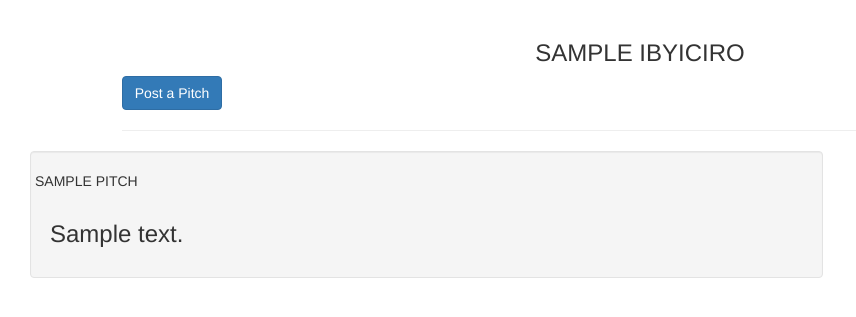
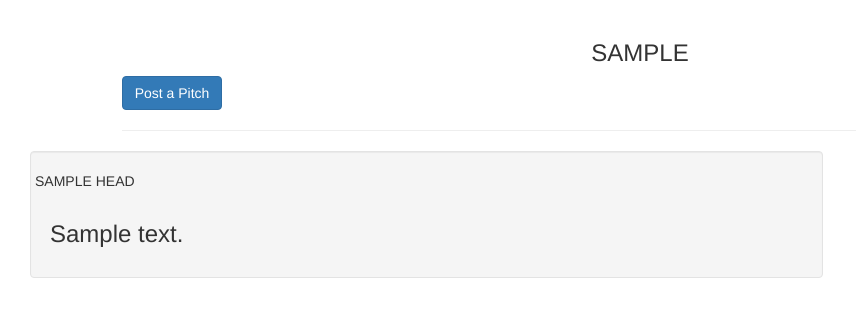
Before and after one commit to Belie06Loryn/One_-_Pitch, a Python web app: template app/templates/pitch.html in a window 1280 px wide. Shown: the part 52-369 px from the top of the page, without its empty margins (0-856 px from the left). Run offline with Jinja, Linux system fonts and the light colour scheme; the template is opened without the code that fills it: most values are stand-ins (such as "Sample title", 1, 10 or a date in 2020); some libraries are stand-ins or nearby versions.

Commit message:
displaying pitch

```diff
--- a/app/main/forms.py
+++ b/app/main/forms.py
@@ -8,7 +8,7 @@ class UpdateProfile(FlaskForm):
     submit = SubmitField('Submit')
 
 class PitchForm(FlaskForm):
-    content = TextAreaField('Post Your Pitch')
+    text = TextAreaField('Post Your Pitch')
     submit = SubmitField('Submit Pitch')
 
 class CommentForm(FlaskForm):
--- a/app/models.py
+++ b/app/models.py
@@ -65,7 +65,7 @@ class Pitch(db.Model):
         db.session.commit()
 
     def get_pi(id):
-        tone = Pitch.query.filter_by(category=id).all()
+        tone = Pitch.query.all()
         return tone
 
 
@@ -82,8 +82,8 @@ class Words(db.Model):
         db.session.commit()
 
     @classmethod
-    def get_words(self, id):
-        point = Words.query.order_by(Words.time_posted.desc()).filter_by(pitch=id).all()
+    def get_words(self,id):
+        point = Words.query.all()
         return point
 
 
--- a/app/templates/ibyiciro.html
+++ b/app/templates/ibyiciro.html
@@ -13,10 +13,9 @@
         <hr>
 
     </div>
-
-    {% if pitch %}
+    {% if pitches %}
       <div class="col-sm-12 col-md-8">
-          {{ macro.displayPitches(pitch)}}
+          {{ macro.displayPitches(pitches)}}
       </div>
     {%else%}
         <div class="well">
--- a/app/templates/macros.html
+++ b/app/templates/macros.html
@@ -8,19 +8,15 @@
 {% endmacro %}
 
 {% macro displayPitches(pitch_list) %}
-  {% for pitch in pitch_list %}
   <div class="col-md-12">
     <div class="well">
       <div class="row">
-        <p>{{pitch.name|upper}}</p></a>
+        <p>{{pitch_list.head|upper}}</p></a>
         <div class="col-md-10 col-sm-12">
-            <h3>{{pitch.content}}</h3>
-
-
+            <h3>{{pitch_list.text}}</h3>
       </div>
     </div>
    </div>
 
   </div>
-  {% endfor %}
 {% endmacro %}
--- a/app/templates/nouveau_pitch.html
+++ b/app/templates/nouveau_pitch.html
@@ -4,7 +4,7 @@
 {% block content %}
 
 <div class="container col-md-6" style="text-align:center">
-     <h3>{{ibyiciro.name|upper}} PITCH</h3>
+     <h3>{{ibyiciro.type_cate|upper}} PITCH</h3>
     <div class="well">
         <hr>
         {{wtf.quick_form(pitch_form)}}
--- a/app/templates/pitch.html
+++ b/app/templates/pitch.html
@@ -2,15 +2,14 @@
 {% import 'macros.html' as macro%}
 {% block content %}
   <div class=" col-md-10 col-md-offset-1 col-sm-12">
-      <h3 class="text-center">{{ibyiciro.name|upper}}</h3>
-        <a class="btn btn-primary text-center text-danger " href="/category/view_pitch/{{pitch.ibyiciro.id}}"> Post a Pitch
+      <h3 class="text-center">{{ibyiciro.type_cate|upper}}</h3>
+        <a class="btn btn-primary text-center text-danger " href="/ibyiciro/view_pitch/{{pitches.ibyiciro.id}}"> Post a Pitch
         </a>
         <hr>
   </div>
-
-    {% if pitch %}
+    {% if pitches %}
       <div class="col-sm-12 col-md-8">
-          {{ macro.displayPitches(pitch)}}
+          {{ macro.displayPitches(pitches)}}
       </div>
   {%else%}
         <div class="well">
```
Also changed, not shown: app/main/views.py (+8 -8 lines).
